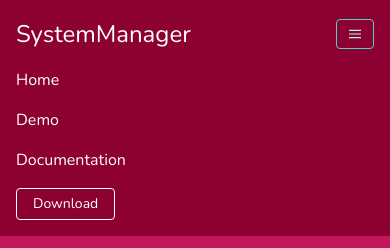
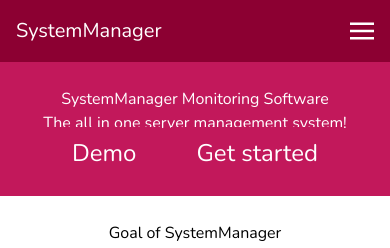
Before and after one commit to systemmanager-io/Showcase, a React (Create React App) app: page / in a window 390 px wide. Shown: the top 248 px of the page. Built offline with nearby package versions, Linux system fonts and the light colour scheme.

Commit message:
More changes to the navbar

```diff
--- a/src/components/Navbar.js
+++ b/src/components/Navbar.js
@@ -17,18 +17,18 @@ export default class SystemManagerShowcaseNavbar extends React.Component {
             <nav className="flex items-center justify-between flex-wrap navbar-color p-4">
                 <div className="flex items-center flex-shrink-0 text-white mr-6">
                     <Link title="SystemManager" to="/"
-                          className="navbar-brand-hover text-2xl navbar-brand">SystemManager</Link>
+                          className="navbar-brand-hover text-xl navbar-brand">SystemManager</Link>
                 </div>
                 <div className="block lg:hidden">
                     <button
-                        className="flex items-center px-3 py-2 border rounded text-teal-200 border-teal-400 hover:text-white hover:border-white">
-                        <svg className="fill-current h-3 w-3" viewBox="0 0 20 20"
+                        className="flex items-center text-white hover:text-white hover:border-white">
+                        <svg className="fill-current h-6 w-7" viewBox="0 0 20 20"
                              xmlns="http://www.w3.org/2000/svg"><title>Menu</title>
                             <path d="M0 3h20v2H0V3zm0 6h20v2H0V9zm0 6h20v2H0v-2z"/>
                         </svg>
                     </button>
                 </div>
-                <div className="">
+                <div className="w-full lg:flex lg:items-center lg:w-auto hidden sm:hidden">
                     <Link title="Home page"
                           className="block mt-4 lg:inline-block lg:mt-0 text-white primary-light-text mr-4"
                           to="/">Home</Link>
```
